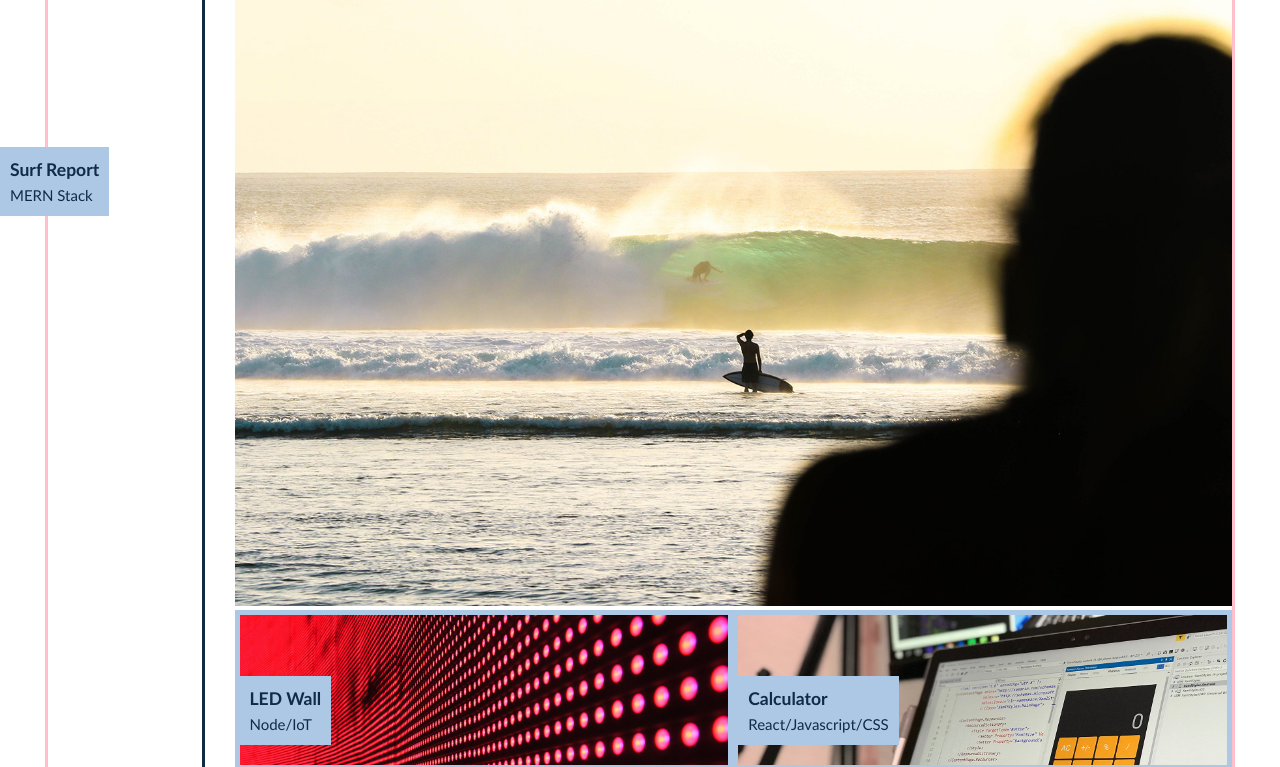
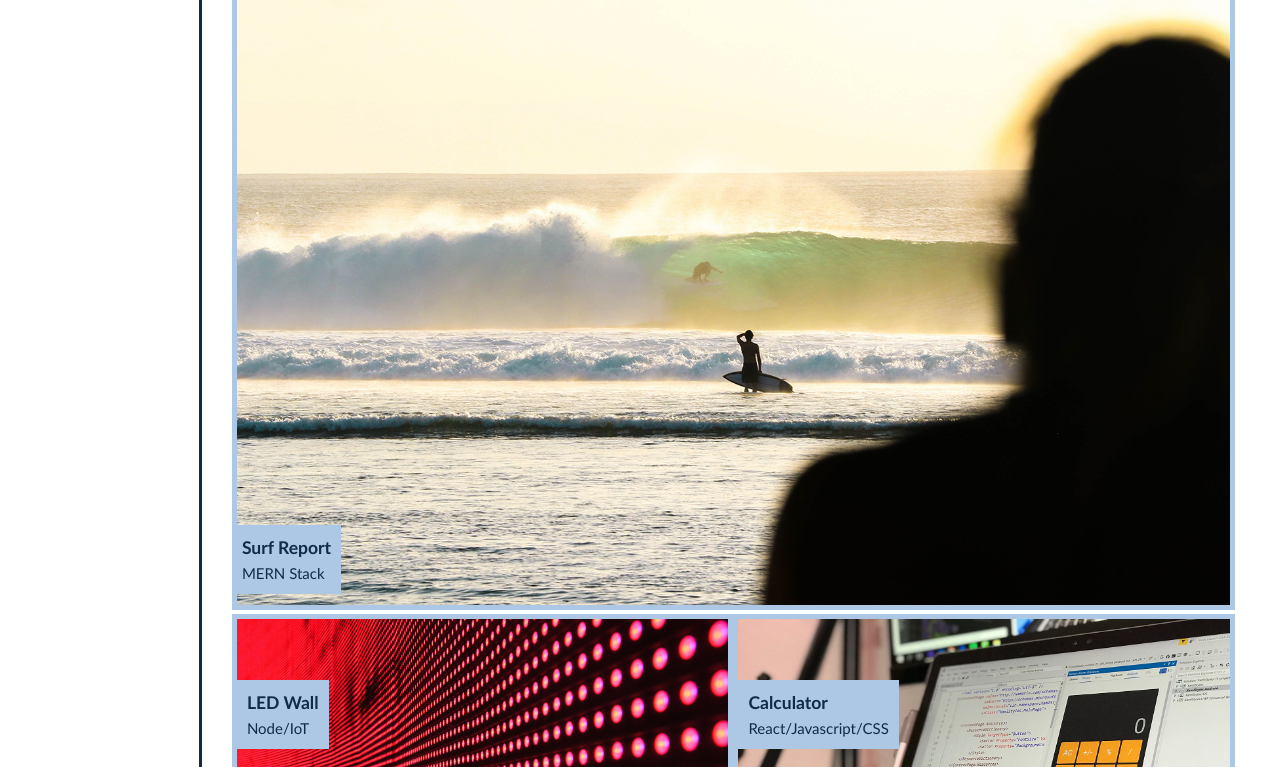
Before and after one commit to senseilein/portfolio, a plain HTML site: page index.html in a window 1280 px wide. Shown: the part 564-1331 px from the top of the page. Drawn offline with Linux system fonts and the light colour scheme.

Commit message:
add border around big image for project1

```diff
--- a/assets/css/style.css
+++ b/assets/css/style.css
@@ -122,9 +122,6 @@ header nav {
   /* flex-column*/
   justify-content: var(--center);
   margin: 2rem var(--right-space);
-
-  /*To be removed after styling*/
-  border: 3px solid pink;
 }
 
 #page-wrapper > *{
@@ -184,13 +181,13 @@ header nav {
   justify-content: space-between;
 }
 
-/*---------- IMAGE ----------*/
+/*---------- IMAGES ----------*/
 .small-projects{
   position: relative;
   width: 50%;
   max-height: 16rem;
   overflow: hidden;
-   border: 5px solid var(--light-blue);
+  border: 5px solid var(--light-blue);
 }
 
 .project-image img {
@@ -199,6 +196,13 @@ header nav {
   object-fit: contain;
   }
 
+  #project1 {
+    position: relative;
+    overflow: hidden;
+  }
+  #project1 img{
+    border: 5px solid var(--light-blue);
+  }
   .project-text{
     position: absolute;
     bottom: 2rem;
```
